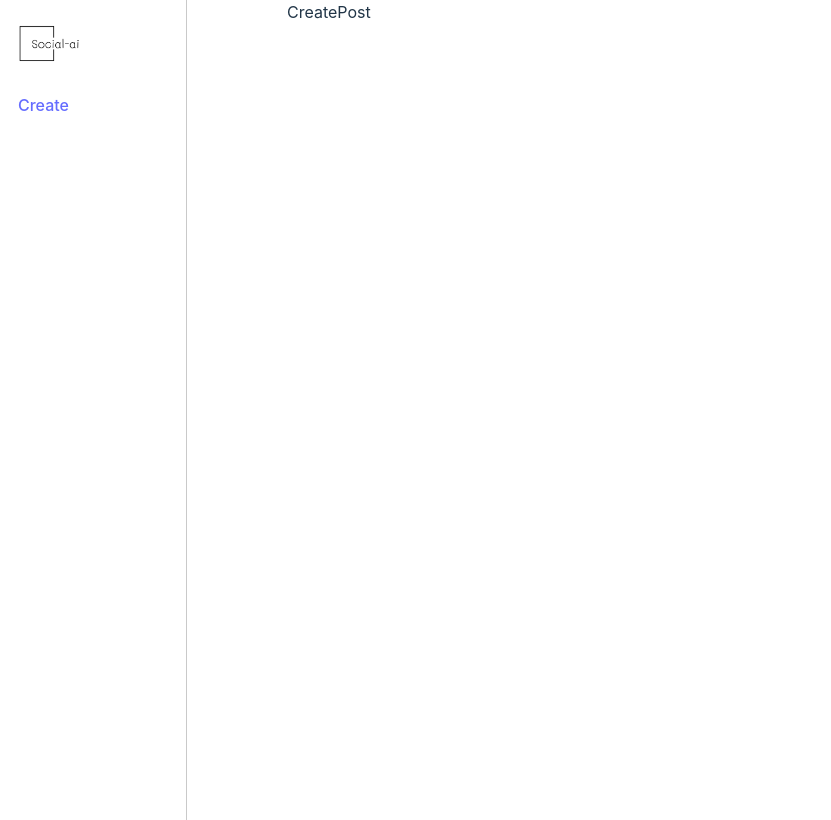
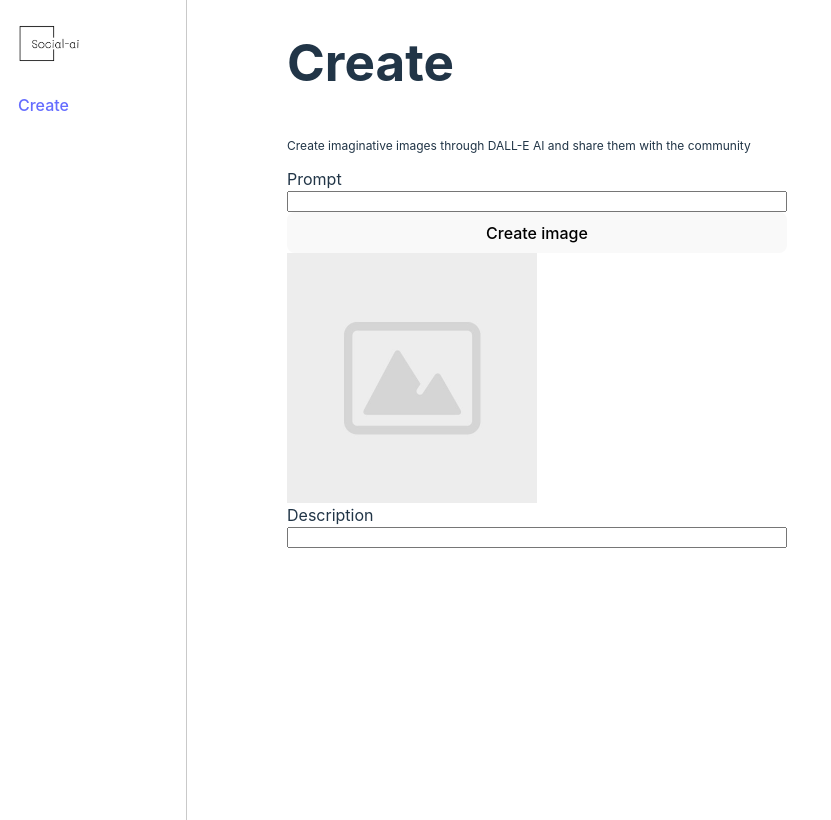
Before and after one commit to illuminATI98/Social-AI, a React (Vite) app in the folder client/: page /create-post in a window 1280 px wide. Shown: the whole page, without its empty margins (0-831 px from the left). Built offline with nearby package versions, Linux system fonts and the light colour scheme.

Commit message:
Add from and handleForm functions

```diff
--- /dev/null
+++ b/client/src/pages/CreatePost/CreatePost.css
@@ -0,0 +1,16 @@
+.create-post{
+  display: flex;
+  flex-direction: column;
+}
+
+h1{
+  font-size: 25px;
+}
+
+p{
+  font-size: 12px;
+}
+.create-post form{
+  display: flex;
+  flex-direction: column;
+}
--- a/client/src/pages/CreatePost/CreatePost.jsx
+++ b/client/src/pages/CreatePost/CreatePost.jsx
@@ -1,8 +1,80 @@
-import React from 'react'
+import React, { useEffect, useState } from 'react';
+import { PropagateLoader } from "react-spinners";
+import "./CreatePost.css";
+import preview from "../../assets/preview.jpg";
 
 const CreatePost = () => {
+  const [form, setForm] = useState({
+    prompt:"",
+    description:"",
+    img:""
+  });
+
+  const [generatingImg, setGeneratingImg] = useState(false);
+
+  function updateForm(value) {
+    return setForm( (prev)=> {
+     return {...prev, ...value}});
+  };
+
+  function handleCreateImage(e){
+    e.preventDefault();
+
+  };
+
+  function handleSubmit(e){
+    e.preventDefault();
+  };
+
   return (
-    <div>CreatePost</div>
+    <div className='create-post'>
+      <h1>Create</h1>
+      <p>Create imaginative images through DALL-E AI and share them with the community</p>
+      <form onSubmit={handleSubmit}>
+        <label htmlFor="prompt">Prompt</label>
+        <input
+        type="text"
+        className='create-post-input'
+        id='prompt'
+        value={form.prompt}
+        onChange={(e) => updateForm({prompt:e.target.value})}
+        />
+
+        <button className='create-post-button' onChange={handleCreateImage}>Create image</button>
+
+        {form.img ? (
+          <img
+            src={form.img}
+            alt={form.prompt}
+            className='create-post-img'
+          />
+        ): (
+          <img
+            src={preview}
+            alt="preview"
+            className='create-post-img'
+          />
+        )}
+
+        {generatingImg && (
+          <div>
+            <PropagateLoader
+              color="#36d7b7"
+              loading
+            />
+          </div>
+        )}
+        <label htmlFor="description">Description</label>
+        <input
+        type="text"
+        className='create-post-input'
+        id='description'
+        value={form.description}
+        onChange={(e) => updateForm({description:e.target.value})}
+        />
+
+      </form>
+    </div>
   )
 }
 
```
